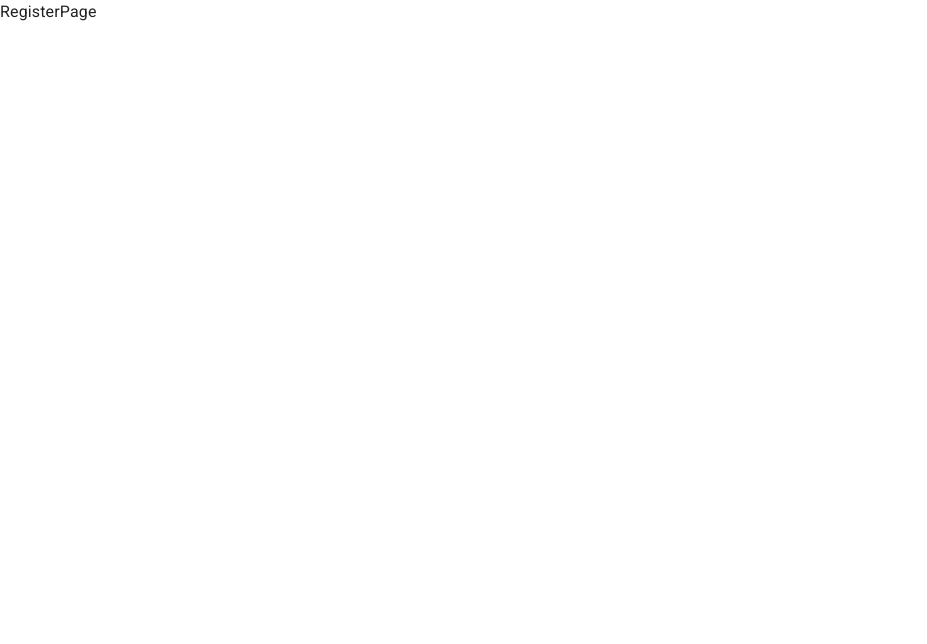
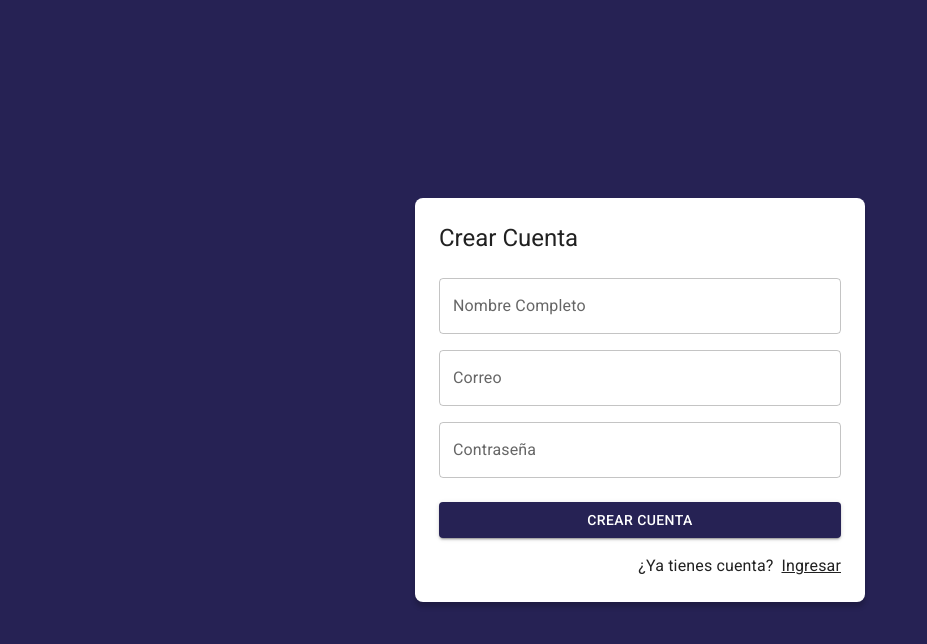
Before and after one commit to Juan17Informatico/08-journal-app, a React (Vite) app: page /auth/register in a window 1280 px wide. Shown: the top 644 px of the page, without its empty margins (0-927 px from the left). Built offline with nearby package versions, Linux system fonts and the light colour scheme.

Commit message:
Interface RegisterPage - DONE

```diff
--- a/src/auth/pages/RegisterPage.jsx
+++ b/src/auth/pages/RegisterPage.jsx
@@ -1,8 +1,61 @@
-
-
+import { Link as RouterLink } from "react-router-dom";
+import { Google } from "@mui/icons-material";
+import { Button, Grid, Link, TextField, Typography } from "@mui/material";
+import { AuthLayout } from "../layout/index"
 
 export const RegisterPage = () => {
   return (
-    <div>RegisterPage</div>
+    <AuthLayout title="Crear Cuenta">
+
+        <form>
+          <Grid container>
+            <Grid item xs={ 12 } sx={ {mt: 2} } >
+              <TextField
+                label="Nombre Completo"
+                type="text"
+                placeholder="Juan Campuzano"
+                fullWidth
+              />
+            </Grid>
+
+            <Grid item xs={ 12 } sx={ {mt: 2} } >
+              <TextField
+                label="Correo"
+                type="email"
+                placeholder="correo@google.com"
+                fullWidth
+              />
+            </Grid>
+
+            <Grid item xs={ 12 } sx={ {mt: 2} } >
+              <TextField
+                label="Contraseña"
+                type="password"
+                placeholder="Contraseña"
+                fullWidth
+              />
+            </Grid>
+
+            <Grid container spacing={ 2 } sx={ {mb: 2, marginTop: 1} }>
+                <Grid item xs={ 12 }>
+                  <Button variant='contained' fullWidth >
+                    Crear Cuenta
+                  </Button>
+                </Grid>
+            </Grid>
+
+            <Grid container direction='row' justifyContent='end' >
+              <Typography sx={{ mr: 1 }}>
+                ¿Ya tienes cuenta?
+              </Typography>
+              <Link component={ RouterLink } color='inherit' to="/auth/login">
+                Ingresar
+              </Link>
+            </Grid>
+
+          </Grid>
+        </form>
+
+    </AuthLayout>
   )
 }
```
